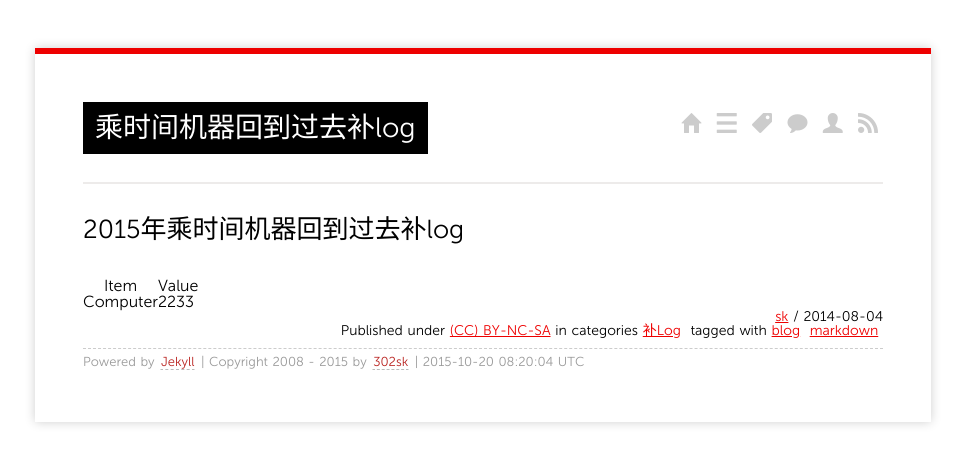
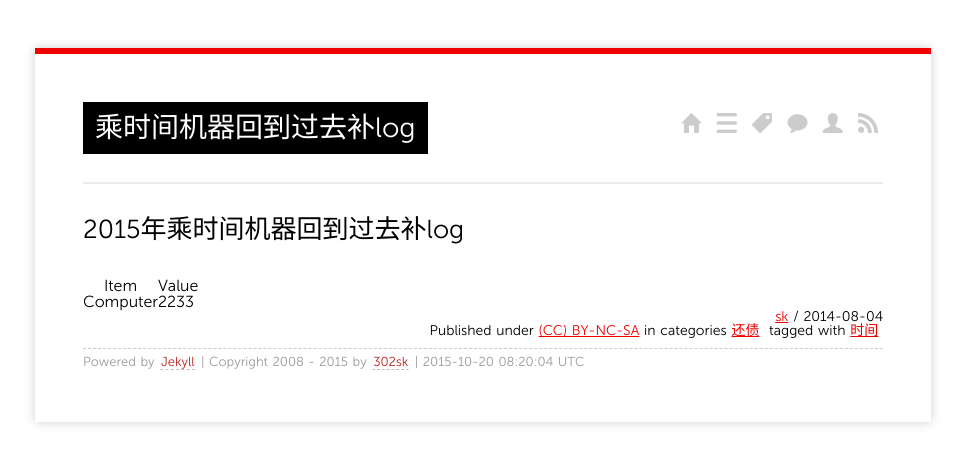
Before and after one commit to 302sk/302sk.github.io, a Jekyll site: the page built from _posts/2014/2014-08-04-learn-post.md, in a window 1280 px wide. Shown: the top 464 px of the page, without its empty margins (157-1122 px from the left). Built offline with Jekyll 4.4.1, drawn with Linux system fonts in a browser that asks for light colours; Markdown is read by kramdown in place of the engine named in the settings; comment, search, counter and statistics services are not loaded.

Commit message:
Update 2014-08-04-learn-post.md

```diff
--- a/_posts/2014/2014-08-04-learn-post.md
+++ b/_posts/2014/2014-08-04-learn-post.md
@@ -2,10 +2,9 @@
 layout: post
 title: 乘时间机器回到过去补log
 categories:
-- 补Log
+- 还债
 tags:
-- blog
-- markdown
+- 时间
 ---
 
 ## 2015年乘时间机器回到过去补log
```
